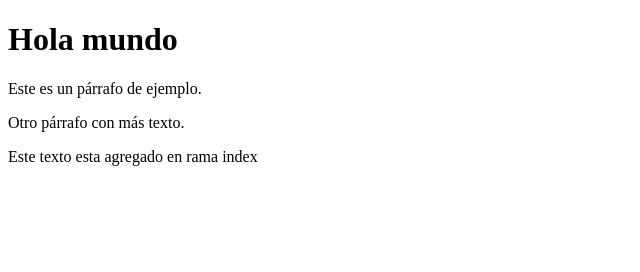
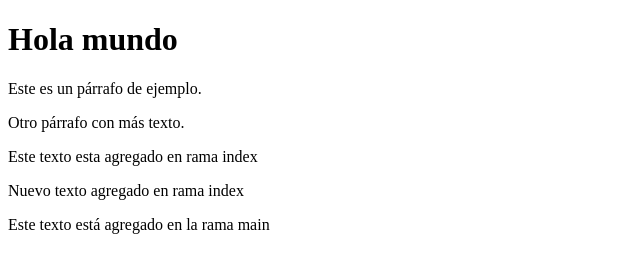
Before and after one commit to tomaslago33/portafolio-tomas2025, a plain HTML site: page index.html in a window 1280 px wide. Shown: the whole page, without its empty margins (0-640 px from the left). Drawn offline with Linux system fonts and the light colour scheme.

Commit message:
ultima tarea agregado de otro commit en este

```diff
--- a/index.html
+++ b/index.html
@@ -10,5 +10,11 @@
     <p>Este es un párrafo de ejemplo.</p>
     <p>Otro párrafo con más texto.</p>
     <p>Este texto esta agregado en rama index</p>
+    <P>Nuevo   texto
+
+
+    agregado en rama index</P>
+    <p>Este texto está agregado en la rama main</p>
+    </P>
 </body>
 </html>
```
